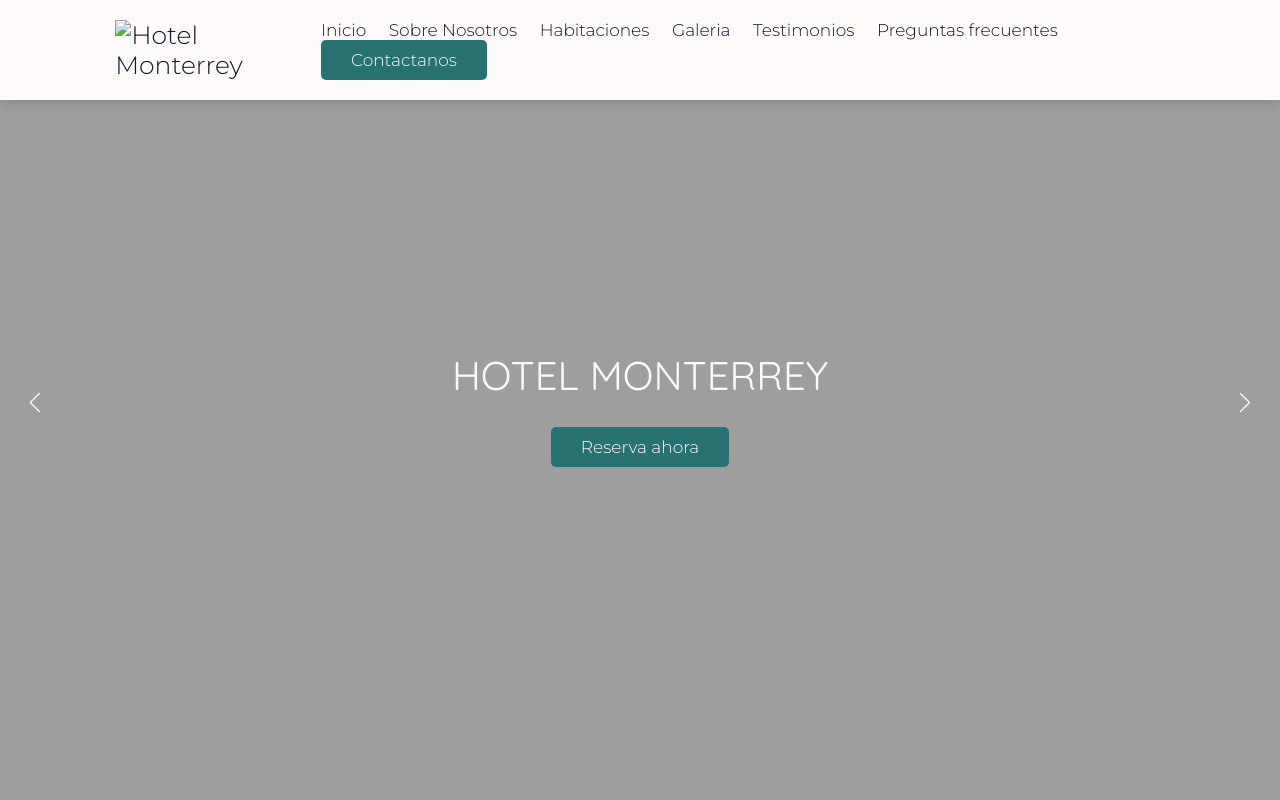
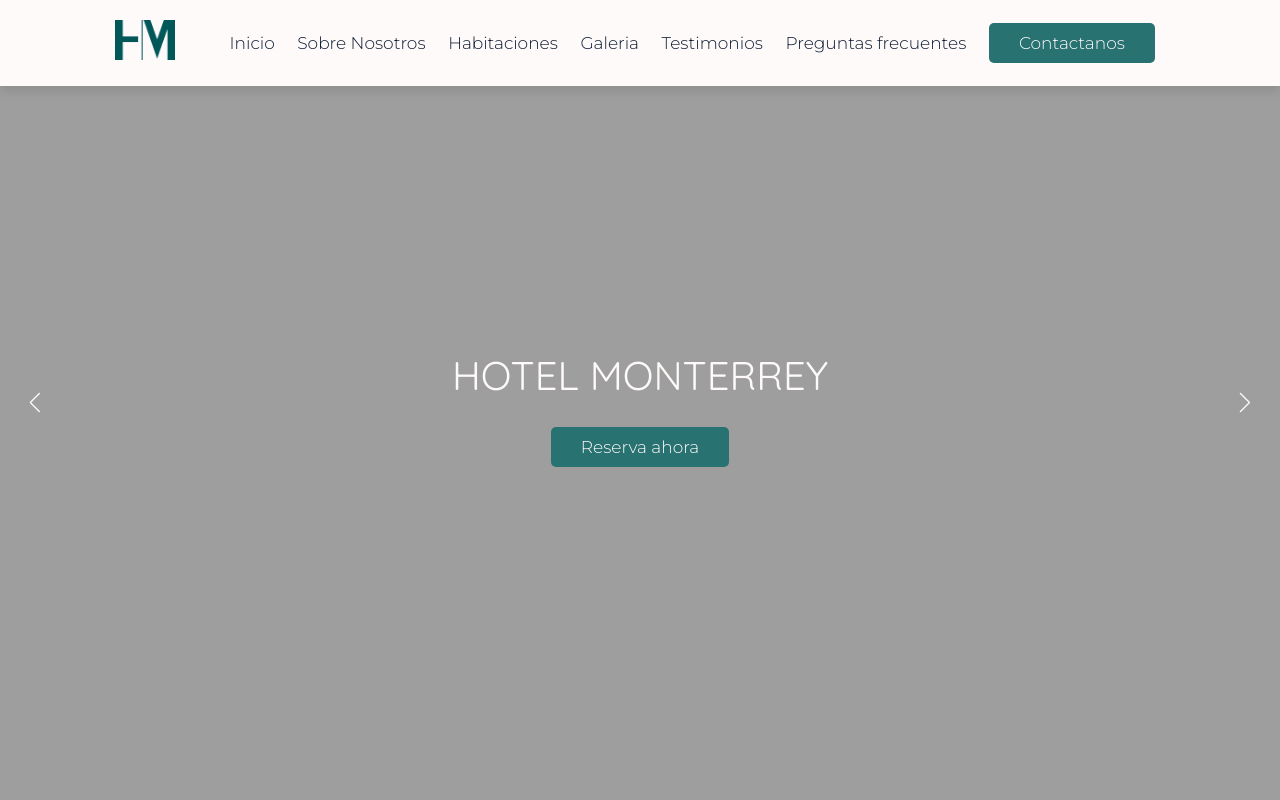
Before and after one commit to neru-tech/HMTY, a plain HTML site: page HOTELMTY/index.html in a window 1280 px wide. Shown: the top 800 px of the page. Drawn offline with nearby package versions, Linux system fonts and the light colour scheme; the site is published under a folder, as on GitHub Pages, so addresses that start at the root find nothing.

Commit message:
Update index.html

```diff
--- a/HOTELMTY/index.html
+++ b/HOTELMTY/index.html
@@ -21,7 +21,7 @@
 
    <header class="header">
 
-      <a href="#" class="logo"> <img src="/HOTELMTY/images/logohm.png" alt="Hotel Monterrey" style="width: 60px; height: 40px;"></a>
+      <a href="#" class="logo"> <img src="images/logohm.png" alt="Hotel Monterrey" style="width: 60px; height: 40px;"></a>
 
       <nav class="navbar">
          <a href="#home">Inicio</a>
```
